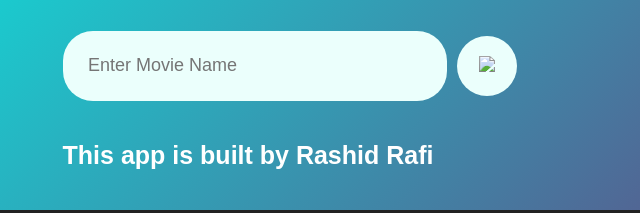
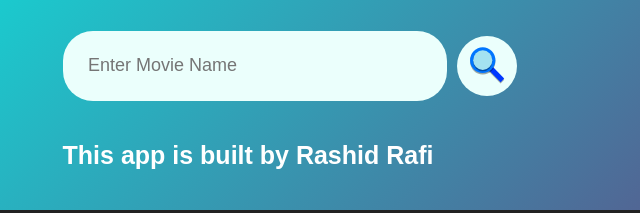
Before and after one commit to Rashid258/moviedatabase, a plain HTML site: page index.html in a window 1280 px wide. Shown: the part 221-434 px from the top of the page, 392-1032 px from the left. Drawn offline with Linux system fonts and the light colour scheme; the site is published under a folder, as on GitHub Pages, so addresses that start at the root find nothing; no server answers.

Commit message:
Update index.html

```diff
--- a/index.html
+++ b/index.html
@@ -13,7 +13,7 @@
         <h1 class="heading">Movies-Database</h1>
         <div class="search">
             <input type="text" class="searchBox" placeholder="Enter Movie Name">
-            <button class="searchBtn"><img src="/icons8-search.svg"></button>
+            <button class="searchBtn"><img src="icons8-search.svg"></button>
         </div>
         <div class="movie-grid" id="movie-grid">
             <!-- Movie details will be added dynamically here -->
```
